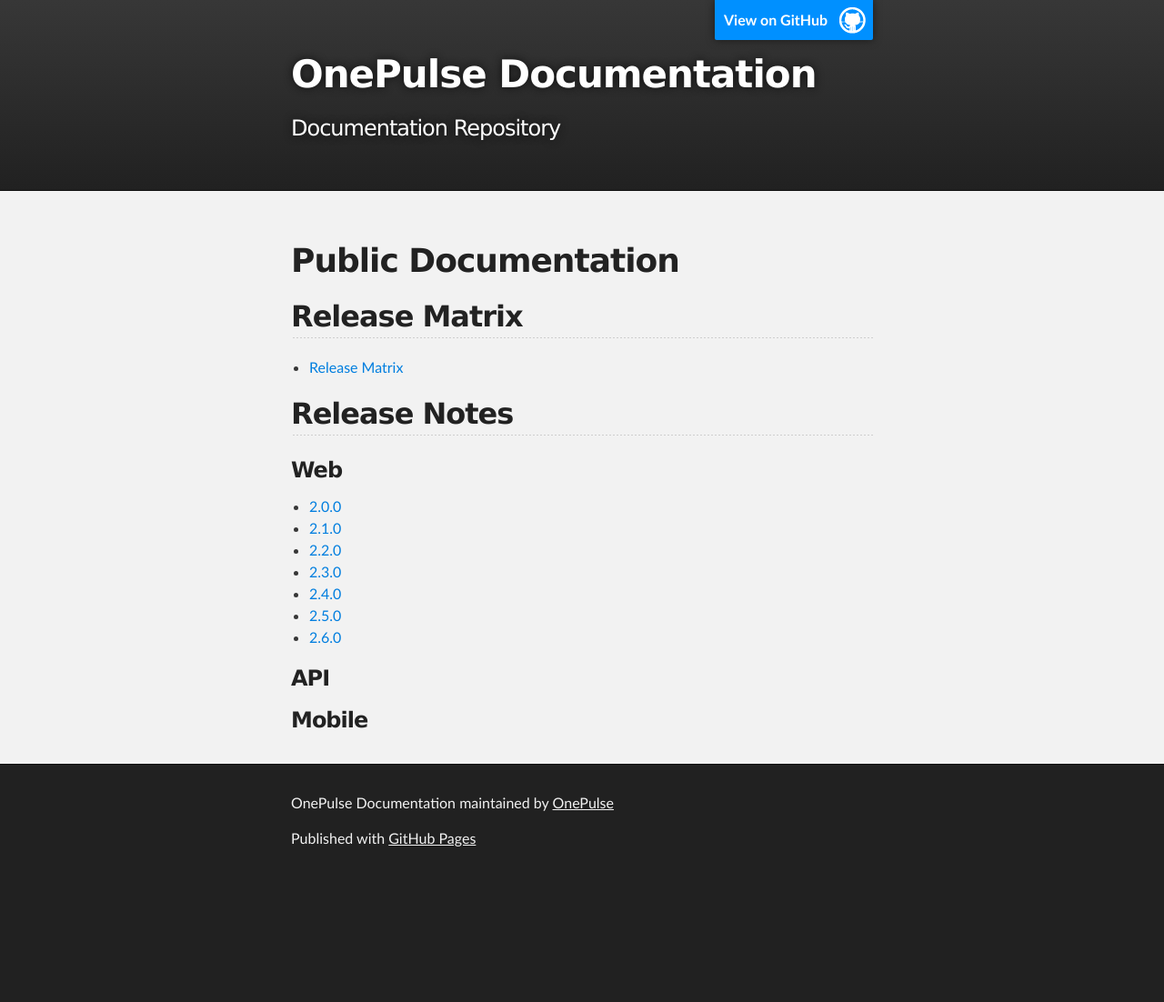
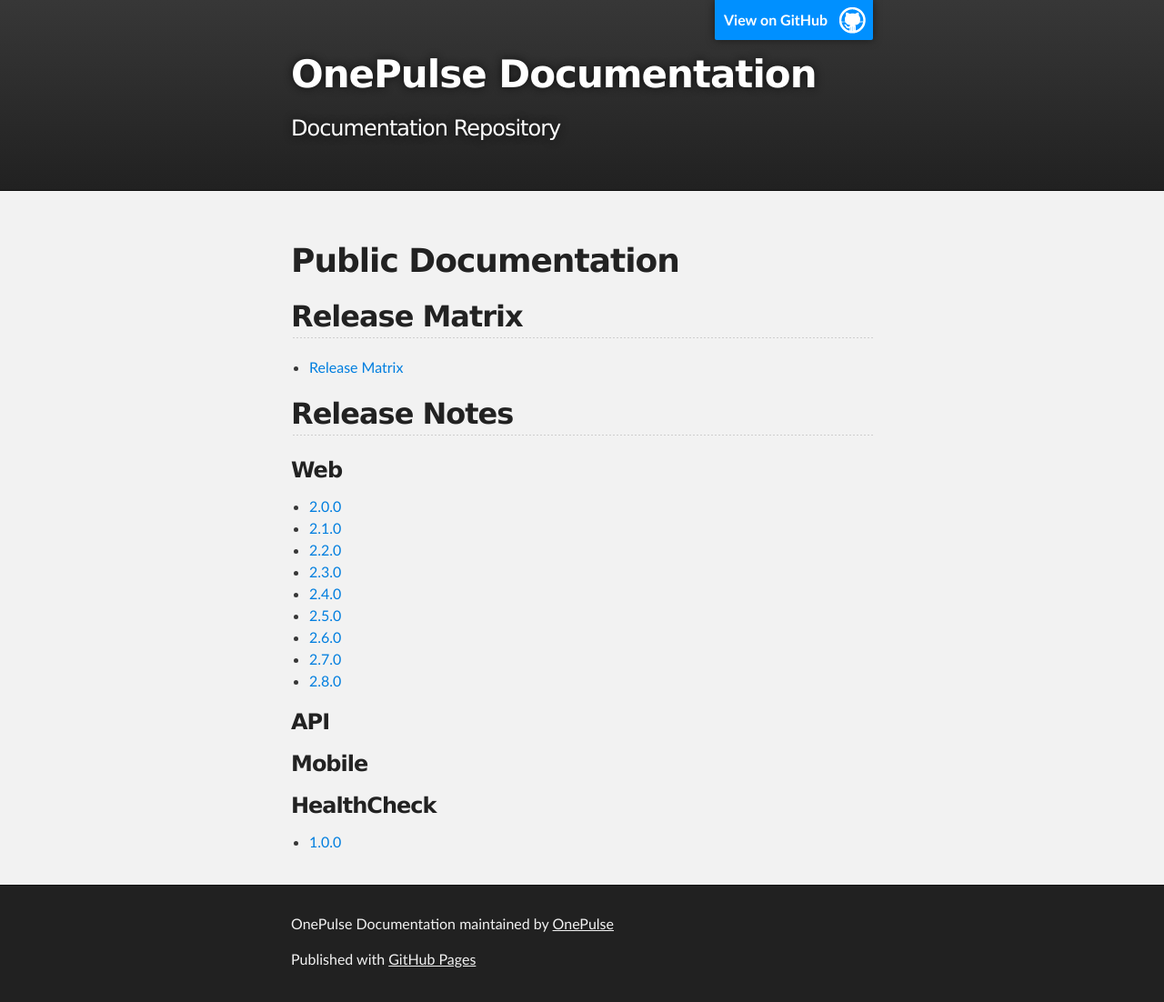
Before and after one commit to OnePulse/documentation, a Jekyll site: the page built from index.md, in a window 1280 px wide. Shown: the whole page at 91% size. Built offline with Jekyll 4.4.1, drawn with Linux system fonts in a browser that asks for light colours; our own code applies the rules of GitHub Pages for plain Markdown files; before the commit the page ends 969 px from its top, so only the background shows below that.

Commit message:
index update

```diff
--- a/index.md
+++ b/index.md
@@ -19,7 +19,13 @@
 *   [2.4.0](public/release-notes/web/2.4.0)
 *   [2.5.0](public/release-notes/web/2.5.0)
 *   [2.6.0](public/release-notes/web/2.6.0)
+*   [2.7.0](public/release-notes/web/2.7.0)
+*   [2.8.0](public/release-notes/web/2.8.0)
 
 ### [](#header-3)API
 
 ### [](#header-3)Mobile
+
+### [](#header-3)HealthCheck
+
+*   [1.0.0](public/release-notes/healthcheck/1.0.0)
```
